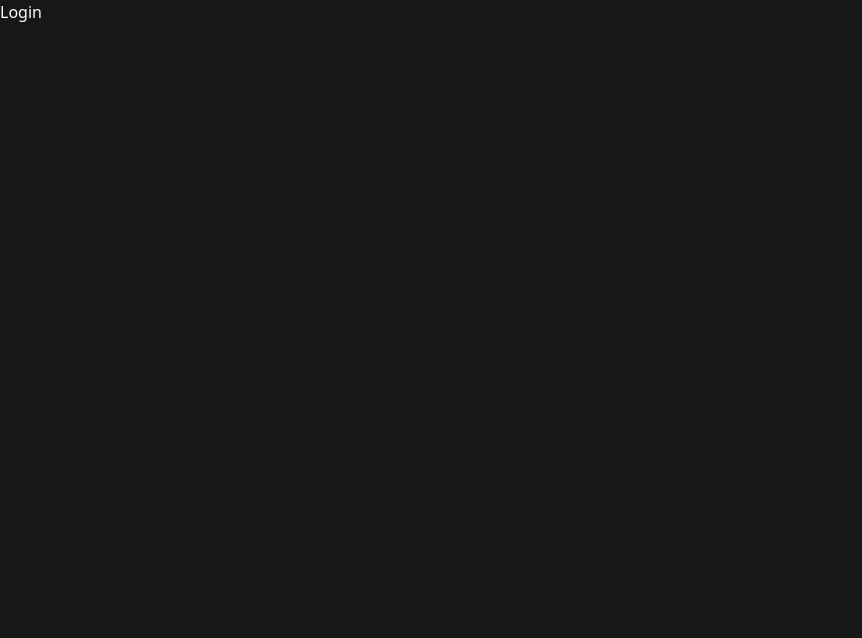
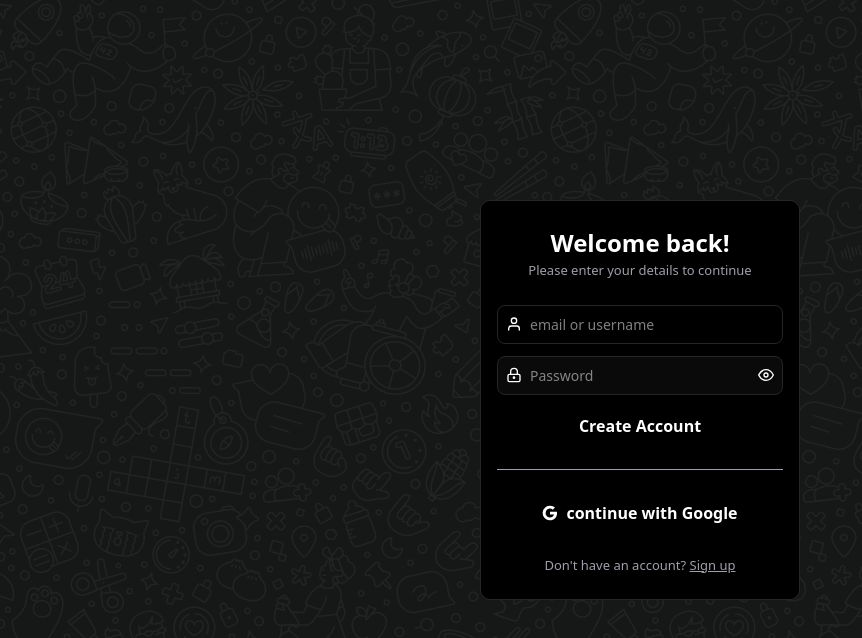
Before and after one commit to Alikhan67595/WhatsApp, a React (Vite) app: page / in a window 1280 px wide. Shown: the top 638 px of the page, without its empty margins (0-862 px from the left). Built offline with nearby package versions, Linux system fonts and the light colour scheme; no server answers.

Commit message:
Api integration

```diff
--- a/src/App.jsx
+++ b/src/App.jsx
@@ -1,4 +1,4 @@
-import React from 'react'
+import React, { useEffect, useState } from 'react'
 import { Route, Routes } from 'react-router-dom'
 import Users from './pages/Users.jsx'
 import Status from './pages/Status.jsx'
@@ -16,11 +16,35 @@ import Groups from './pages/Chat/Groups.jsx'
 import CallLog from './pages/CallLog.jsx'
 import UserChats from './pages/Chat/UserChats.jsx'
 import DefaultEmptyChat from './pages/Chat/DefaultEmptyChat.jsx'
+import axios from "axios"
 
 const App = () => {
+
+  const [user,setUser] = useState(null)
+
+  const handelfetchUser = async()=>{
+    try {
+      let apiRes = await axios.get("https://whats-app-backend-roan.vercel.app/api/auth/user",{withCredentials:true})
+     console.log(apiRes.data.user)
+    setUser(apiRes.data.user)
+    } catch (error) {
+      console.log(error)
+    }
+  }
+
+  useEffect(()=>{
+
+    // handel fetch user
+
+    handelfetchUser()
+  },[])
+
+
   return (
-    <Routes>
-      <Route path="/" element={<Login />} />
+    <>
+   { user ?
+      <Routes>
+      <Route path="/" element={<Users/>} />
       <Route path='/chat' element={<UserChats />}/>
 
       <Route path="/users" element={<Users />} >
@@ -37,12 +61,22 @@ const App = () => {
       <Route path='/call' element={<CallLog />} />
 
 
-        <Route path='/auth/login' element={<Login />} />
-        <Route path="/auth/signup" element={<Signup />} />
 
       <Route path='*' element={<>404 Error</>} />
 
     </Routes>
+    :
+<Routes>
+          <Route path="/" element={<Login />} />
+        <Route path='/auth/login' element={<Login/>} />
+        <Route path="/auth/signup" element={<Signup />} />
+        <Route path="*" element={<Login />} />
+
+</Routes>
+
+
+}
+  </>
   )
 }
 
--- a/src/components/Icons/Icons.jsx
+++ b/src/components/Icons/Icons.jsx
@@ -1423,7 +1423,7 @@ export const CheckCircleFilled = ({color='currentColor'}) => {
 
 
 
-export const CrossCircle = ({ size = 18, color = "currentColor" }) => {
+export const CrossCircle = ({ size = 19, color = "currentColor" }) => {
   return (
     <svg
       stroke={color}
--- a/src/pages/Auth/Login.jsx
+++ b/src/pages/Auth/Login.jsx
@@ -1,12 +1,119 @@
-import React from 'react'
-import { Outlet } from 'react-router-dom'
+import React, { useEffect } from 'react'
+import { useState , useRef } from 'react'
+import whatsappBackground from '../../assets/whatsapp-background.png'
+import { Link, useNavigate } from 'react-router'
+import {useForm} from 'react-hook-form'
+import * as yup from "yup"
+import { yupResolver } from "@hookform/resolvers/yup"
+import {UserIcon, MailIconSign, LockIconSign, EyeIcon, EyeOffIcon, GoogleIcon, UserVerifiedIcon, CheckCircleFilled, CrossCircle} from '../../components/Icons/Icons.jsx'
+import axios from 'axios'
+
 
 const Login = () => {
+  const navigate = useNavigate()
+  const [passType ,setPassType] = useState("password")
+
+
+  const formSchema = yup.object({
+    emailOrUserName: yup.string().required("email or username is required").min(3),
+    password: yup.string().required().min(6,'Password must be at least 6 characters long'),
+  })
+
+
+   const {
+    handleSubmit,
+    register,
+    watch,
+    reset,
+    setValue,
+    formState: { errors , isSubmitting}
+  } = useForm({
+    resolver: yupResolver(formSchema)
+  })
+
+const findusername = watch("userName");
+
+// handel Login function
+  const handelLogin = async(data)=>{
+try {
+
+  let createUser = await axios.post("https://whats-app-backend-roan.vercel.app/api/auth/login",data,{
+  withCredentials: true
+})
+  console.log(createUser)
+  navigate("/users", {replace:true})
+} catch (error) {
+  console.log(error)
+}
+  }
+
+
+
+
   return (
     <>
-    <Outlet/>
-    <div>Login</div>
-    </>
+    <div className='max-[768px]:bg-contain object-fill  z-1 opacity-5 absolute w-screen h-screen ' style={{backgroundImage : `url(${whatsappBackground})`}}>
+
+    </div>
+    <div className=' z-100 min-w-[300px]  w-full h-screen text-white flex flex-col items-center justify-center relative' >
+
+
+ <form  className='min-h-[400px] w-[320px] max-[350px]:w-[90%] p-4  flex flex-col gap-6 items-center justify-center border-[#262626] border-[1px]  bg-[#000000] rounded-[10px]'>
+
+  <div className='w-[100%] flex flex-col justify-center items-center'>
+  <h1 className='text-[24px] font-semibold '>Welcome back!</h1>
+  <h3 className='text-[13px] text-center text-[#9f9fa9]'>Please enter your details to continue</h3>
+  </div>
+
+
+<div className='w-[100%] flex flex-col gap-3'>
+
+{/* emailOrUserName */}
+<div>
+<div className={`${errors.emailOrUserName ? 'border-red-600' : 'border-[#262626]'} w-full flex border-[1px] border-[#262626] rounded-[8px]  dark:bg-[#0a0a0a]`}>
+  <div className='flex items-center justify-center pl-2'>{<UserIcon/>}</div>
+  <input type="text" className='w-full p-[8px] text-[14px] outline-none' {...register('emailOrUserName')} placeholder='email or username' />
+</div>
+ {errors.emailOrUserName && <span className='text-[12px] text-red-600'>{errors.emailOrUserName.message}</span>}
+  </div>
+
+
+
+
+{/* Password Input */}
+
+<div>
+  <div className={`${errors.password ? 'border-red-600' : ' border-[#262626]'} w-full flex border-[1px]  border-[#262626]  rounded-[8px]  bg-[#0a0a0a]`}>
+    <div className='flex items-center justify-center pl-2'>{<LockIconSign/>}</div>
+  <input autoComplete='new-password' type={passType === "password" ? "password" : "text"} className='w-full p-[8px] text-[14px] outline-none' {...register('password')} placeholder='Password' />
+<button className='pr-2' type='button' onClick={()=>setPassType(passType === "password" ? "text" : "password")}>{passType === "password" ? <EyeIcon/> : <EyeOffIcon/>}</button>
+  </div>
+   {errors.password && <span className='text-[12px] text-red-600'>{errors.password.message}</span>}
+</div>
+
+
+
+
+{/* ///////////////////////////////////////////////// */}
+
+  <button disabled={isSubmitting} type='submit' onClick={handleSubmit(handelLogin)} className='flex justify-center items-center w-full  p-[7px] bg-balck rounded-[8px] max-[400px]:text-[15px] font-semibold text-white dark:text-black bg-black dark:bg-white dark:hover:bg-[#cfcfcf]'>Create Account</button>
+</div>
+
+ <div className='w-[100%] h-[1px] text-[14px] grid place-items-center bg-[#9f9fa9] before:text-[#9f9fa9] before:font-semibold before:content-["OR"] before:absolute before:bg-[white] dark:before:bg-[black]  before:w-[60px] before:text-center '></div>
+
+<button type='button' className=' max-[400px]:text-[15px] flex justify-center items-center gap-2 w-full p-[7px] bg-balck rounded-[8px] font-semibold text-white bg-black dark:text-black  dark:bg-white dark:hover:bg-[#cfcfcf]'>
+ <GoogleIcon/>
+  continue with Google
+  </button>
+
+
+<div className='text-[13px] text-[#9f9fa9]'>Don't have an account? <Link to={'/auth/signup'} className='underline'> Sign up</Link></div>
+
+ </form>
+
+    </div>
+</>
+
   )
 }
 
--- a/src/pages/Auth/Signup.jsx
+++ b/src/pages/Auth/Signup.jsx
@@ -1,21 +1,23 @@
-import React from 'react'
+import React, { useEffect } from 'react'
 import { useState , useRef } from 'react'
 import whatsappBackground from '../../assets/whatsapp-background.png'
-import { Link } from 'react-router'
+import { Link, useNavigate } from 'react-router'
 import {useForm} from 'react-hook-form'
 import * as yup from "yup"
 import { yupResolver } from "@hookform/resolvers/yup"
-import {UserIcon, MailIconSign, LockIconSign, EyeIcon, EyeOffIcon, GoogleIcon, UserVerifiedIcon, CheckCircleFilled} from '../../components/Icons/Icons.jsx'
+import {UserIcon, MailIconSign, LockIconSign, EyeIcon, EyeOffIcon, GoogleIcon, UserVerifiedIcon, CheckCircleFilled, CrossCircle} from '../../components/Icons/Icons.jsx'
+import axios from 'axios'
 
 
 const Signup = () => {
-
+  const navigate = useNavigate()
   const [passType ,setPassType] = useState("password")
+  const [available ,setAvailable] = useState(null)
 
 
   const formSchema = yup.object({
     fullName: yup.string().required().min(3,"Your name is at least 3 characters long"),
-    username: yup.string().required().min(3,"Your Username is at least 3 characters long"),
+    userName: yup.string().required().min(3,"Your Username is at least 3 characters long"),
     email: yup.string().required().email('Invalid email address'),
     password: yup.string().required().min(6,'Password must be at least 6 characters long'),
   })
@@ -32,7 +34,41 @@ const Signup = () => {
     resolver: yupResolver(formSchema)
   })
 
+const findusername = watch("userName");
 
+// handel Signup function
+  const handelSignup = async(data)=>{
+try {
+
+  let createUser = await axios.post("https://whats-app-backend-roan.vercel.app/api/auth/signup",data,{
+  withCredentials: true
+})
+  console.log(createUser)
+  navigate('/users', {replace : true})
+
+} catch (error) {
+  console.log(error)
+}
+  }
+
+
+  // handel check userName
+  const handelCheckUserName = async()=>{
+    try {
+      let findUser = await axios.post("https://whats-app-backend-roan.vercel.app/api/auth/finduser", {findUsername : findusername})
+      setAvailable(findUser.data.userName)
+      console.log(findUser.data.userName)
+    } catch (error) {
+      console.log(error)
+    }
+  }
+
+
+  useEffect(()=>{
+    if(findusername){
+      handelCheckUserName()
+    }
+},[findusername])
 
 
 
@@ -67,12 +103,12 @@ const Signup = () => {
 {/* UserName  */}
 
 <div>
-  <div className={`${errors.username ? 'border-red-600' : ' border-[#262626]'} w-full flex items-center border-[1px]  border-[#262626]  rounded-[8px]  bg-[#0a0a0a]`}>
+  <div className={`${errors.userName ? 'border-red-600' : ' border-[#262626]'} w-full flex items-center border-[1px]  border-[#262626]  rounded-[8px]  bg-[#0a0a0a]`}>
     <div className='flex items-center justify-center pl-2'>{<UserVerifiedIcon/>}</div>
-  <input autoComplete='new-password' type={"text"} className='w-full p-[8px] text-[14px] outline-none' {...register('username')} placeholder='Username' />
-<div className='pr-2'>{ <CheckCircleFilled color='green'/> }</div>
+  <input  autoComplete='new-password' type={"text"} className='w-full p-[8px] text-[14px] outline-none' {...register('userName')} placeholder='Username' />
+{findusername && <div className='pr-2'>{available ? <CheckCircleFilled color='green'/> : <CrossCircle color='red' />}</div>}
   </div>
-   {errors.username && <span className='text-[12px] text-red-600'>{errors.username.message}</span>}
+   {errors.userName && <span className='text-[12px] text-red-600'>{errors.userName.message}</span>}
 </div>
 
 
@@ -102,7 +138,7 @@ const Signup = () => {
 
 {/* ///////////////////////////////////////////////// */}
 
-  <button disabled={isSubmitting} type='submit' onClick={handleSubmit()} className='flex justify-center items-center w-full  p-[7px] bg-balck rounded-[8px] max-[400px]:text-[15px] font-semibold text-white dark:text-black bg-black dark:bg-white dark:hover:bg-[#cfcfcf]'>Create Account</button>
+  <button disabled={isSubmitting} type='submit' onClick={handleSubmit(handelSignup)} className='flex justify-center items-center w-full  p-[7px] bg-balck rounded-[8px] max-[400px]:text-[15px] font-semibold text-white dark:text-black bg-black dark:bg-white dark:hover:bg-[#cfcfcf]'>Create Account</button>
 </div>
 
  <div className='w-[100%] h-[1px] text-[14px] grid place-items-center bg-[#9f9fa9] before:text-[#9f9fa9] before:font-semibold before:content-["OR"] before:absolute before:bg-[white] dark:before:bg-[black]  before:w-[60px] before:text-center '></div>
```
